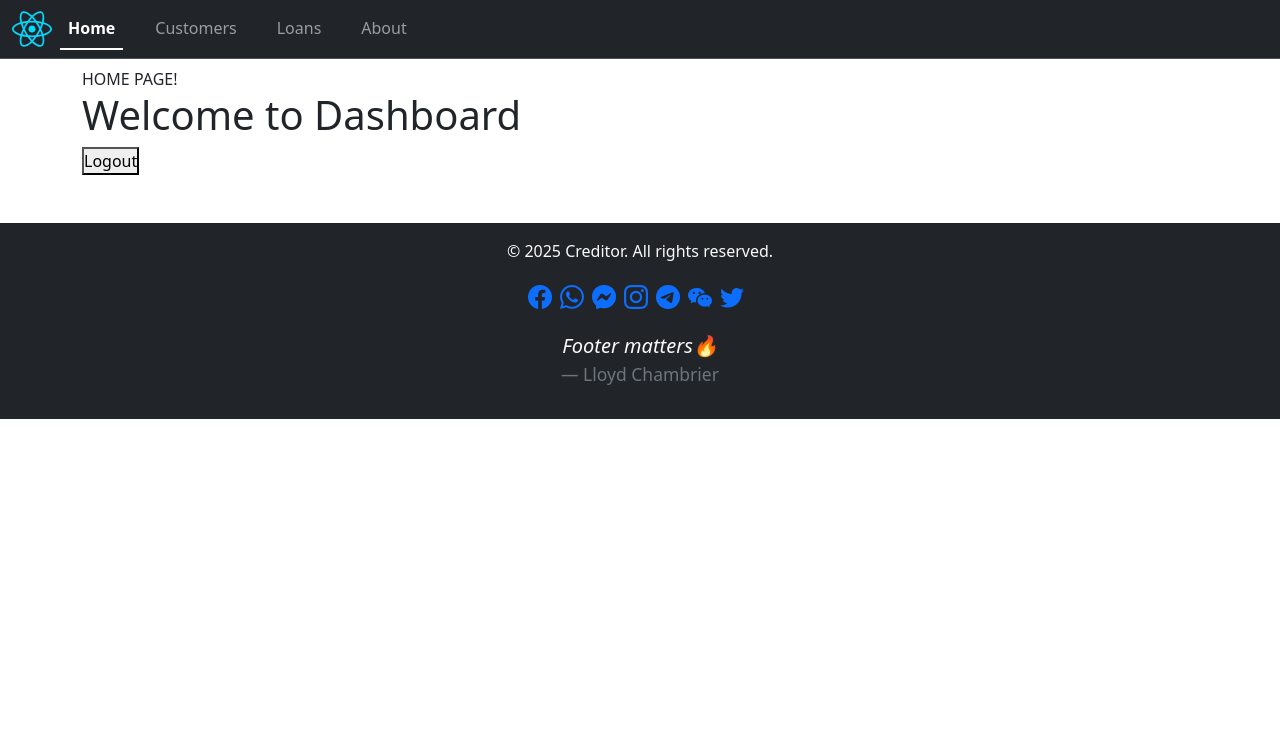
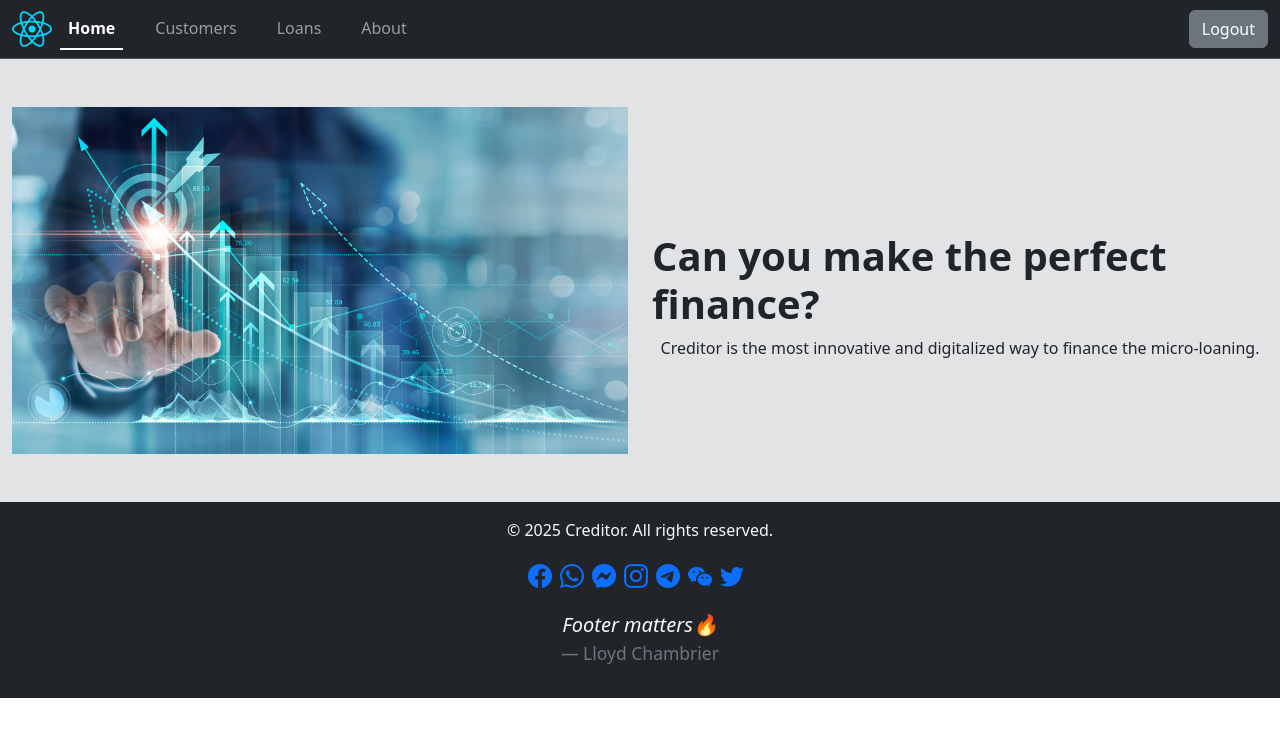
Before and after one commit to tsekamaru/creditor-front-end-react, a React (Vite) app: page / in a window 1280 px wide. Shown: the top 736 px of the page. Built offline with nearby package versions, Linux system fonts and the light colour scheme; no server answers; the database is empty; sample sign-in values are in the browser's storage.

Commit message:
Login, Signup Polished

```diff
--- a/src/components/Footer.jsx
+++ b/src/components/Footer.jsx
@@ -1,6 +1,6 @@
 const Footer = () => {
   return (
-    <footer className="text-center mt-5 bg-dark text-light p-3">
+    <footer className="text-center bg-dark text-light p-3">
       <p>&copy; {new Date().getFullYear()} Creditor. All rights reserved.</p>
       <div className="fs-4">
         <a href="https://www.facebook.com" className="me-2">
--- a/src/components/LoginForm.jsx
+++ b/src/components/LoginForm.jsx
@@ -2,6 +2,7 @@ import { useState } from "react";
 import { signInWithEmailAndPassword, createUserWithEmailAndPassword } from "firebase/auth";
 import { doc, setDoc, serverTimestamp } from "firebase/firestore";
 import { useNavigate } from "react-router-dom";
+import { toast } from "react-toastify";
 
 import { auth, db } from "../firebase";
 
@@ -9,6 +10,7 @@ const LoginForm = () => {
   const [email, setEmail] = useState("");
   const [password, setPassword] = useState("");
   const navigate = useNavigate();
+
   async function registerUser(email, password) {
     try {
       // Step 1: Create user in Firebase Authentication
@@ -22,9 +24,12 @@ const LoginForm = () => {
       });
 
       console.log("User registered and saved to Firestore:", user.uid);
+      toast("🎈Now you can login!");
+      toast("🎉Signed up successfully!");
       return user.uid;
     } catch (error) {
       console.error("Error registering user:", error.message);
+      toast.error(`Cannot sign up! ${error.message}`);
     }
   }
 
@@ -32,11 +37,11 @@ const LoginForm = () => {
     try {
       const userCredential = await signInWithEmailAndPassword(auth, email, password);
       console.log("User signed in:", userCredential.user);
-      alert("Login successful!");
+      toast("🦄 Logged in successfully!");
       navigate("/");
     } catch (error) {
       console.error("Error signing in:", error.message);
-      alert(error.message);
+      toast.error(`Cannot login! ${error.message}`);
     }
   }
 
@@ -76,7 +81,7 @@ const LoginForm = () => {
 
       <button
         type="button"
-        className="btn btn-dark d-block mb-2"
+        className="btn btn-dark d-block mb-2 fw-medium"
         onClick={(e) => {
           e.preventDefault();
           loginUser(email, password);
@@ -87,7 +92,7 @@ const LoginForm = () => {
 
       <button
         type="button"
-        className="btn btn-danger d-block"
+        className="btn btn-danger d-block fw-medium"
         onClick={(e) => {
           e.preventDefault();
           registerUser(email, password);
--- a/src/components/Navbar.jsx
+++ b/src/components/Navbar.jsx
@@ -1,8 +1,11 @@
+import { useContext } from "react";
 import { Link, useLocation } from "react-router-dom";
 import Logo from "../assets/react.svg";
+import AuthContext from "../contexts/AuthContext";
 
 function Navbar() {
   const location = useLocation();
+  const { logout, user } = useContext(AuthContext);
 
   // Function to check if a tab should be active
   const isActive = (path, exact = false) => {
@@ -14,26 +17,14 @@ function Navbar() {
       className="navbar sticky-top navbar-expand-sm bg-dark border-bottom border-body"
       data-bs-theme="dark"
     >
-      <div className="container-fluid">
+      <div className="container-fluid d-flex justify-content-between">
         {/* Logo */}
         <Link to={"/"}>
           <img src={Logo} alt="Company Logo" width="40" height="40" />
         </Link>
 
-        {/* Navbar Toggle for Mobile */}
-        <button
-          className="navbar-toggler"
-          type="button"
-          data-bs-toggle="collapse"
-          data-bs-target="#navbarSupportedContent"
-          aria-controls="navbarSupportedContent"
-          aria-expanded="false"
-          aria-label="Toggle navigation"
-        >
-          <span className="navbar-toggler-icon"></span>
-        </button>
-
         {/* Navbar Links */}
+        {user && (
           <div className="collapse navbar-collapse" id="navbarSupportedContent">
             <ul className="navbar-nav nav-underline me-auto mb-2 mb-lg-0">
               <li className="nav-item ms-sm-2">
@@ -52,7 +43,10 @@ function Navbar() {
               </li>
 
               <li className="nav-item ms-sm-2">
-              <Link className={`nav-link ${isActive("/loans") ? "active" : ""}`} to={"/loans/all"}>
+                <Link
+                  className={`nav-link ${isActive("/loans") ? "active" : ""}`}
+                  to={"/loans/all"}
+                >
                   Loans
                 </Link>
               </li>
@@ -67,6 +61,29 @@ function Navbar() {
               </li>
             </ul>
           </div>
+        )}
+
+        {/* Logout button */}
+        {user && (
+          <button className="btn btn-secondary fw-medium" onClick={logout}>
+            Logout
+          </button>
+        )}
+
+        {/* Navbar Toggle for Mobile */}
+        {user && (
+          <button
+            className="navbar-toggler"
+            type="button"
+            data-bs-toggle="collapse"
+            data-bs-target="#navbarSupportedContent"
+            aria-controls="navbarSupportedContent"
+            aria-expanded="false"
+            aria-label="Toggle navigation"
+          >
+            <span className="navbar-toggler-icon"></span>
+          </button>
+        )}
       </div>
     </nav>
   );
--- a/src/contexts/AuthContext.jsx
+++ b/src/contexts/AuthContext.jsx
@@ -2,6 +2,7 @@ import PropTypes from "prop-types";
 import { createContext, useState, useEffect } from "react";
 import { onAuthStateChanged, signOut } from "firebase/auth";
 import { auth } from "../firebase"; // Ensure correct Firebase import
+import { toast } from "react-toastify";
 import LoadingError from "../components/LoadingError";
 
 // Create Authentication Context
@@ -26,6 +27,7 @@ export const AuthProvider = ({ children }) => {
   const logout = async () => {
     await signOut(auth);
     setUser(null);
+    toast("🏝️Logged out successfully!");
   };
 
   return (
--- a/src/pages/main/AboutPage.jsx
+++ b/src/pages/main/AboutPage.jsx
@@ -14,7 +14,7 @@ import VsCodeLogo from "../../assets/vscode-svgrepo-com.svg";
 
 function AboutPage() {
   return (
-    <div className="container mt-2">
+    <div className="container mt-2 mb-5">
       <h1>About Me</h1>
       <p>
         Hi, I’m Tseka—a junior developer on a mission to master the back-end while crafting my way
--- a/src/pages/main/CustomersPage.jsx
+++ b/src/pages/main/CustomersPage.jsx
@@ -7,7 +7,7 @@ import UpdateTab from "../customer/UpdateTab";
 
 const CustomersPage = () => {
   return (
-    <div>
+    <div className="mb-5">
       <Navtab parentPage={"customers"} />
       <Routes>
         <Route path="all" element={<AllTab />} />
--- a/src/pages/main/ErrorPage.jsx
+++ b/src/pages/main/ErrorPage.jsx
@@ -1,6 +1,6 @@
 function ErrorPage() {
   return (
-    <div>
+    <div className="mb-5">
       <h1>Error 404</h1>
       <p>Page not found.</p>
     </div>
--- a/src/pages/main/HomePage.jsx
+++ b/src/pages/main/HomePage.jsx
@@ -1,13 +1,24 @@
-import { useContext } from "react";
-import AuthContext from "../../contexts/AuthContext";
+import Hero from "../../assets/Fintech.jpg";
 
 const HomePage = () => {
-  const { logout } = useContext(AuthContext);
   return (
-    <div className="container mt-2" id="homePage">
-      HOME PAGE!
-      <h1>Welcome to Dashboard</h1>
-      <button onClick={logout}>Logout</button>
+    <div className="container-fluid bg-secondary-subtle" id="homePage">
+      <div className="row py-5">
+        <div className="col-md-6">
+          <img
+            className="img-fluid"
+            src={Hero}
+            alt=""
+            style={{ objectFit: "cover", width: "100%" }}
+          />
+        </div>
+        <div className="col-md-6 d-flex justify-content-center align-items-center flex-column pt-5">
+          <h1 className="fw-bold">Can you make the perfect finance?</h1>
+          <p className="fw-medium">
+            Creditor is the most innovative and digitalized way to finance the micro-loaning.
+          </p>
+        </div>
+      </div>
     </div>
   );
 };
--- a/src/pages/main/LoansPage.jsx
+++ b/src/pages/main/LoansPage.jsx
@@ -7,7 +7,7 @@ import UpdateTab from "../loan/UpdateTab";
 
 const LoansPage = () => {
   return (
-    <div>
+    <div className="mb-5">
       <Navtab parentPage={"loans"} />
       <Routes>
         <Route path="all" element={<AllTab />} />
--- a/src/pages/main/LoginPage.jsx
+++ b/src/pages/main/LoginPage.jsx
@@ -3,7 +3,7 @@ import LoginForm from "../../components/LoginForm";
 
 const LoginPage = () => {
   return (
-    <div className="container mt-2" id="LoginPage">
+    <div className="container mt-2 mb-5" id="LoginPage">
       <div className="row">
         <div className="col-sm-7">
           <h1 className="mb-3 fw-bold" style={{ fontSize: "3rem" }}>
@@ -24,7 +24,7 @@ const LoginPage = () => {
             <img
               className="img-fluid"
               src={ReactLogo}
-              alt=""
+              alt="..."
               style={{ objectFit: "cover", width: "20rem" }}
             />
             <div className="card-img-overlay">
```
Also changed, not shown: src/assets/Fintech.jpg (added). Lines whose indentation alone changed are shown as unchanged.
